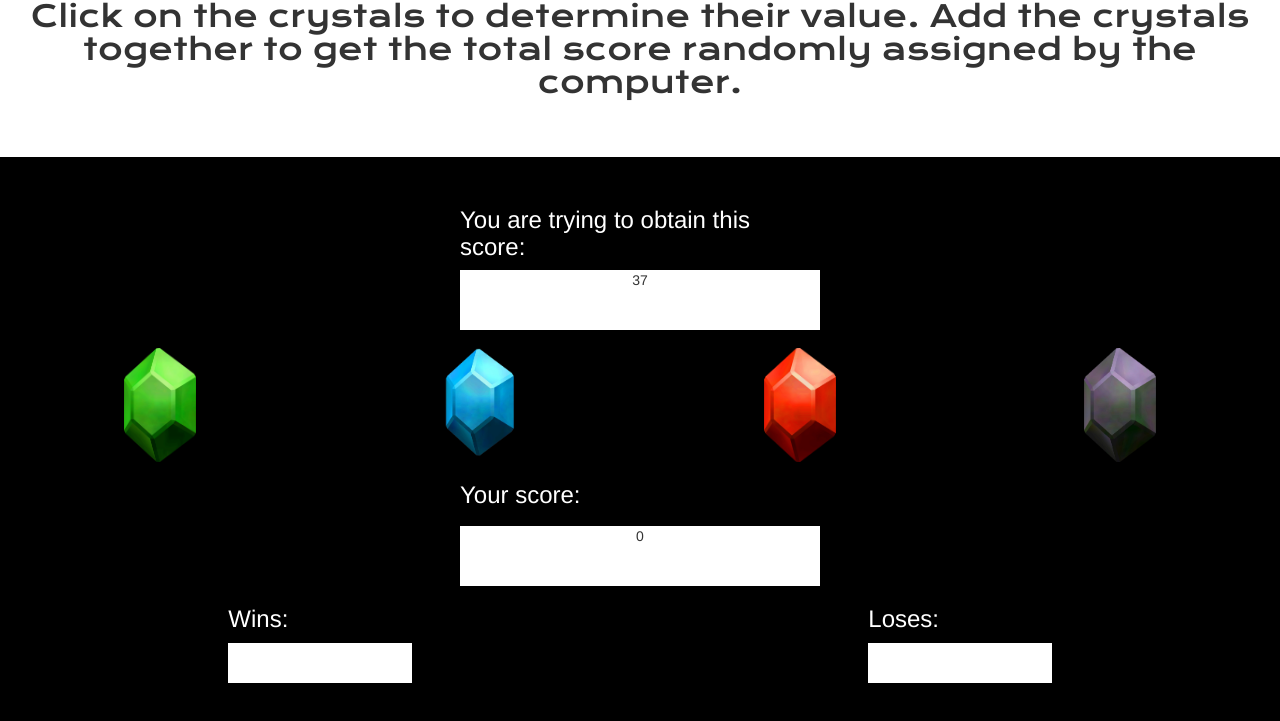
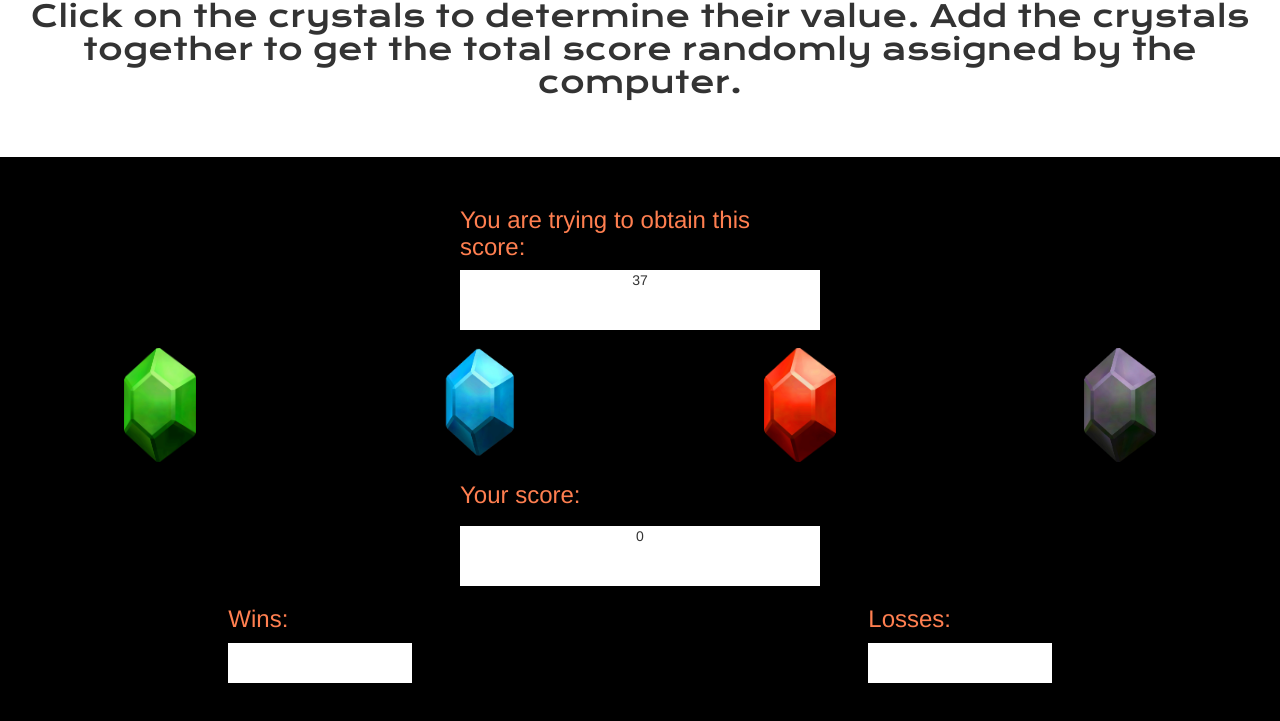
Before and after one commit to danejackins/crystal-collector, a plain HTML site: page index.html in a window 1280 px wide. Shown: the part 157-878 px from the top of the page. Drawn offline with nearby package versions, Linux system fonts and the light colour scheme.

Commit message:
third commit

```diff
--- a/index.html
+++ b/index.html
@@ -73,8 +73,8 @@
                 <div class="row">
                     <div class="col-md-4"></div>
                     <div class="col-md-4">
-                        <h3>Loses:</h3>
-                        <div id="loses">
+                        <h3>Losses:</h3>
+                        <div id="losses">
                         </div>
                     </div>
                     <div class="col-md-4"></div>
--- a/main.js
+++ b/main.js
@@ -71,7 +71,7 @@ $(document).ready(function() {
 
         else if (userScore > compScore) {
             loses++;
-            $("#loses").text(loses)
+            $("#losses").text(loses)
         }
     }
 
--- a/style.css
+++ b/style.css
@@ -49,7 +49,7 @@ body {
     margin-top: 5%;
 }
 
-#loses {
+#losses {
     background: white;
     text-align: center;
     padding-bottom: 40px;
@@ -67,5 +67,5 @@ body {
 }
 
 h3 {
-    color: white;
+    color: coral;
 }
```
